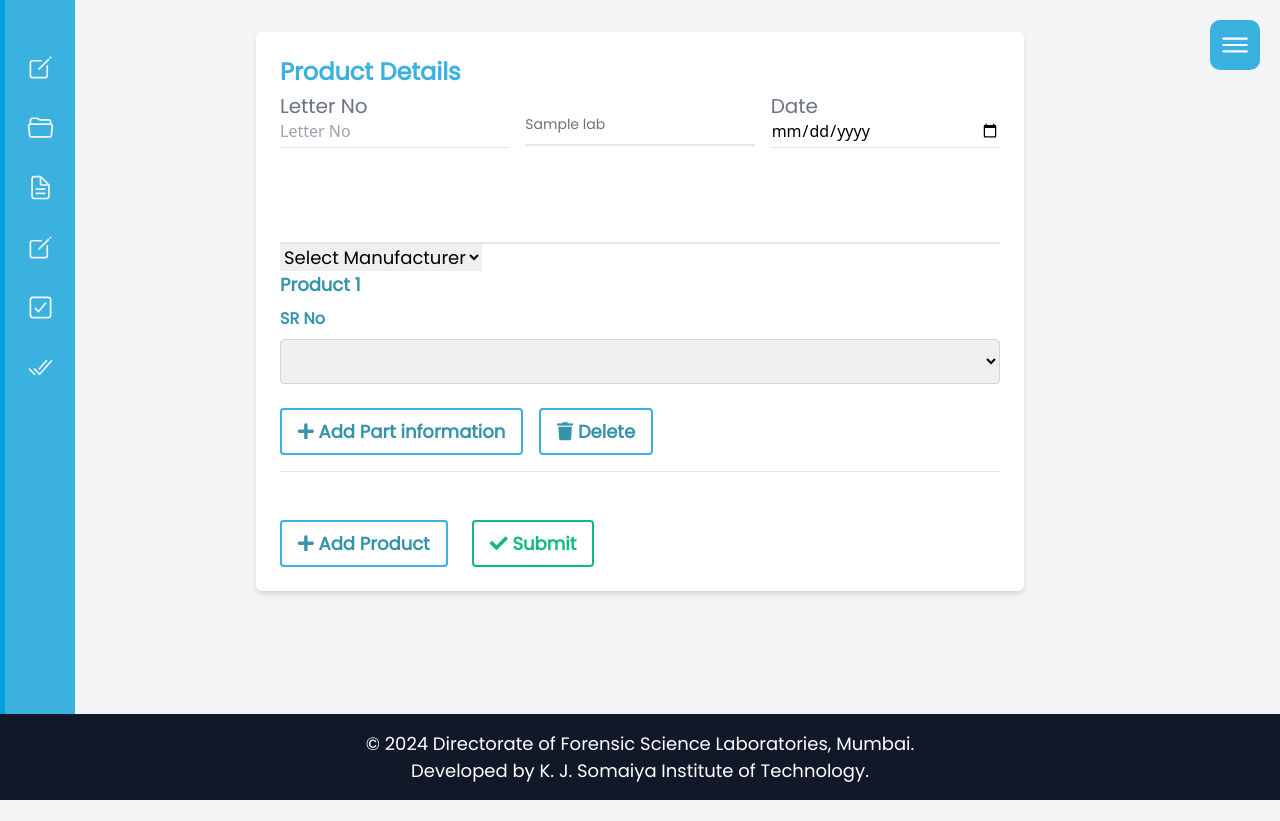
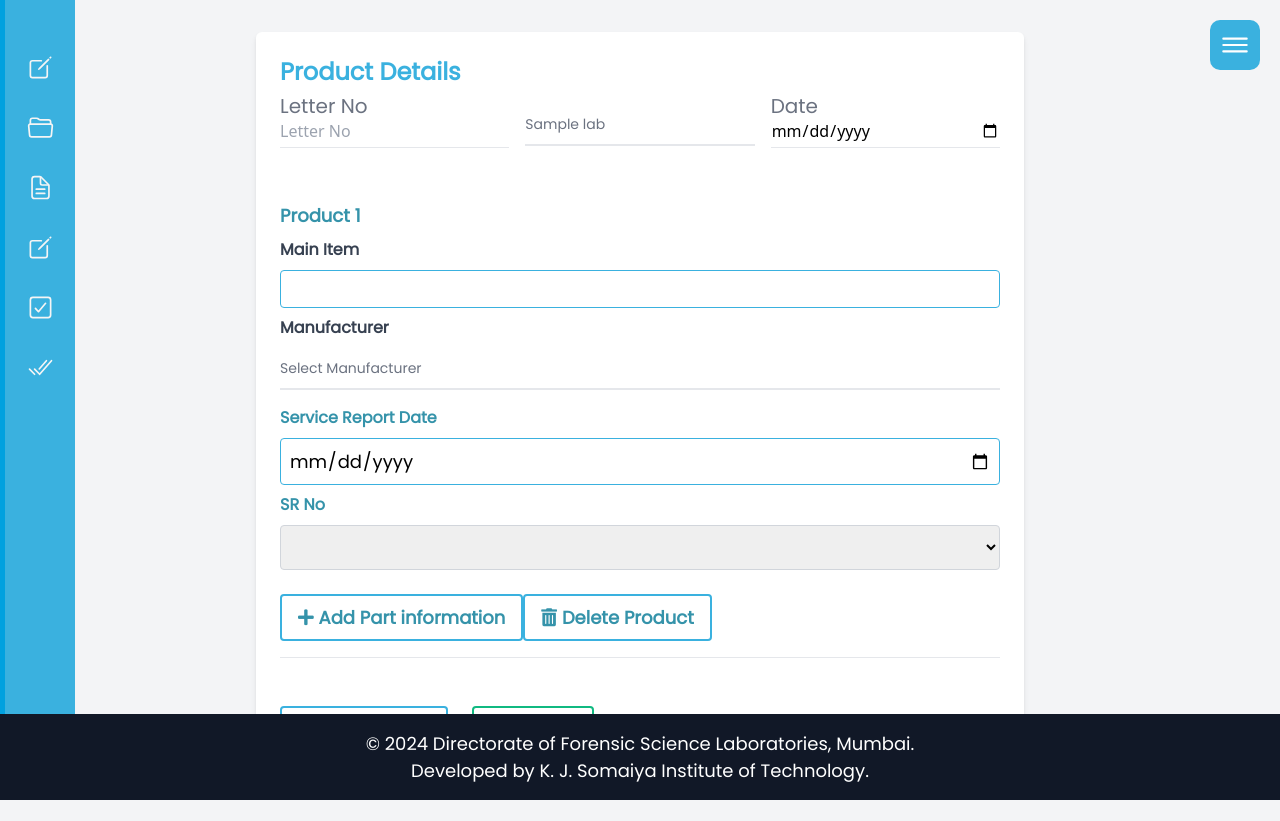
Before and after one commit to samarth23-tech23/DFSL, a Django app: page /letterGenerate/form/ in a window 1280 px wide. Before the commit the page ends 800 px from the top, so only its background shows below. Run offline with Django 5.2, Linux system fonts and the light colour scheme; tables that the repository leaves empty hold one stand-in row (values such as "Sample post"); lists and menus that the app fills with data are empty; some libraries are stand-ins or nearby versions.

Commit message:
Form 1 done

```diff
--- a/letterCreation/admin.py
+++ b/letterCreation/admin.py
@@ -54,7 +54,7 @@ class ProductAdmin(admin.ModelAdmin):
 
 @admin.register(Subproduct)
 class SubproductAdmin(admin.ModelAdmin):
-    list_display = ['id', 'product', 'type_of_part', 'part_name', 'specification', 'quantity', 'period_of_amc_contract', 'amc_provider']
+    list_display = ['id', 'product', 'type_of_part', 'part_name', 'specification', 'quantity', 'amc_provider']
 
 @admin.register(Quotation)
 class QuotationAdmin(admin.ModelAdmin):
--- a/letterCreation/models.py
+++ b/letterCreation/models.py
@@ -81,7 +81,7 @@ class Subproduct(models.Model):
     part_name = models.CharField(max_length=255)
     specification = models.TextField()
     quantity = models.IntegerField()
-    period_of_amc_contract = models.CharField(max_length=255)
+    # period_of_amc_contract = models.CharField(max_length=255)
     amc_provider = models.ForeignKey('AMCProvider', on_delete=models.CASCADE)
 
     def __str__(self):
--- a/letterCreation/templates/form1.html
+++ b/letterCreation/templates/form1.html
@@ -148,20 +148,6 @@
                 </div>
             </div><br><br>
 
-            <label for="main_item" class="sr-only">Main Item</label>
-                <input id="main_item" name="main_item" class="block py-2.5 px-0 w-full text-sm text-gray-500 bg-transparent border-0 border-b-2 border-gray-200 appearance-none dark:text-gray-400 dark:border-gray-700 focus:outline-none focus:ring-0 focus:border-gray-200 peer" list="main_item_list">
-
-
-                <datalist id="main_item_list">
-                    {% for main_item in main_items %}
-                        <option value="{{ main_item.name }}" data-id="{{ main_item.id }}">
-                    {% endfor %}
-                </datalist>
-
-
-            <select id="manufacturer">
-                <option value="">Select Manufacturer</option>
-            </select>
 
 
             <div id="productDetails">
@@ -181,7 +167,6 @@
 
         </div>
     </div>
-
 
 
     <script>
@@ -208,7 +193,8 @@
         }
 
         // Event listener for main item change
-        document.getElementById('main_item').addEventListener('change', function() {
+        function addMainItemChangeEventListener(mainItemInput, manufacturerSelect, srNoSelect) {
+            mainItemInput.addEventListener('change', function() {
                 var mainItem = this.value;
                 console.log(`Selected main item: ${mainItem}`);  // Debugging statement
 
@@ -220,7 +206,6 @@
                     .then(data => {
                         console.log('Fetched manufacturer names:', data.manufacturer_names);  // Debugging statement
 
-                    var manufacturerSelect = document.getElementById('manufacturer');
                         manufacturerSelect.innerHTML = '';
 
                         if (data.manufacturer_names.length > 0) {
@@ -236,7 +221,7 @@
                             manufacturerSelect.value = firstManufacturer;
 
                             const labId = document.getElementById('lab_select').value;
-                        fetchSrNumbers(labId, mainItem, firstManufacturer, document.querySelector(`#sr_no_1`));
+                            fetchSrNumbers(labId, mainItem, firstManufacturer, srNoSelect);
                         } else {
                             var option = document.createElement('option');
                             option.textContent = 'No manufacturers found';
@@ -245,26 +230,27 @@
                     })
                     .catch(error => console.error('Error fetching manufacturers:', error));
             });
+        }
 
         // Event listener for lab, main item, and manufacturer changes to fetch SR numbers
-        function addSrNumberEventListeners(srNoSelect) {
+        function addSrNumberEventListeners(srNoSelect, mainItemInput, manufacturerSelect) {
             document.getElementById('lab_select').addEventListener('change', function() {
                 const labId = this.value;
-                const mainItemName = document.getElementById('main_item').value;
-                const manufacturer = document.getElementById('manufacturer').value;
+                const mainItemName = mainItemInput.value;
+                const manufacturer = manufacturerSelect.value;
                 fetchSrNumbers(labId, mainItemName, manufacturer, srNoSelect);
             });
 
-            document.getElementById('main_item').addEventListener('change', function() {
+            mainItemInput.addEventListener('change', function() {
                 const labId = document.getElementById('lab_select').value;
                 const mainItemName = this.value;
-                const manufacturer = document.getElementById('manufacturer').value;
+                const manufacturer = manufacturerSelect.value;
                 fetchSrNumbers(labId, mainItemName, manufacturer, srNoSelect);
             });
 
-            document.getElementById('manufacturer').addEventListener('change', function() {
+            manufacturerSelect.addEventListener('change', function() {
                 const labId = document.getElementById('lab_select').value;
-                const mainItemName = document.getElementById('main_item').value;
+                const mainItemName = mainItemInput.value;
                 const manufacturer = this.value;
                 fetchSrNumbers(labId, mainItemName, manufacturer, srNoSelect);
             });
@@ -287,6 +273,57 @@
             productTitle.textContent = `Product ${productId}`;
             productSection.appendChild(productTitle);
 
+            // Main Item Input
+            const mainItemLabel = document.createElement('label');
+            mainItemLabel.textContent = 'Main Item';
+            mainItemLabel.classList.add('block', 'text-gray-700', 'text-base', 'font-bold', 'mb-2');
+            productSection.appendChild(mainItemLabel);
+
+            const mainItemInput = document.createElement('input');
+            mainItemInput.setAttribute('id', `main_item_${productId}`);
+            mainItemInput.setAttribute('name', `main_item_${productId}`);
+            mainItemInput.setAttribute('list', `main_item_list_${productId}`);
+            mainItemInput.classList.add('block', 'py-2.5', 'px-0', 'w-full', 'text-sm', 'text-gray-500', 'bg-transparent', 'border-0', 'border-b-2', 'border-gray-200', 'appearance-none', 'dark:text-gray-400', 'dark:border-gray-700', 'focus:outline-none', 'focus:ring-0', 'focus:border-gray-200', 'peer');
+            productSection.appendChild(mainItemInput);
+
+            const mainItemDatalist = document.createElement('datalist');
+            mainItemDatalist.setAttribute('id', `main_item_list_${productId}`);
+            {% for main_item in main_items %}
+            const mainItemOption_{{main_item.id}} = document.createElement('option');
+            mainItemOption_{{main_item.id}}.setAttribute('value', '{{ main_item.name }}');
+            mainItemOption_{{main_item.id}}.setAttribute('data-id', '{{ main_item.id }}');
+            mainItemDatalist.appendChild(mainItemOption_{{main_item.id}});
+            {% endfor %}
+            productSection.appendChild(mainItemDatalist);
+
+            // Manufacturer Select
+            const manufacturerLabel = document.createElement('label');
+            manufacturerLabel.textContent = 'Manufacturer';
+            manufacturerLabel.classList.add('block', 'text-gray-700', 'text-base', 'font-bold', 'mb-2');
+            productSection.appendChild(manufacturerLabel);
+
+            const manufacturerSelect = document.createElement('select');
+            manufacturerSelect.setAttribute('id', `manufacturer_${productId}`);
+            manufacturerSelect.classList.add('block', 'py-2.5', 'px-0', 'w-full', 'text-sm', 'text-gray-500', 'bg-transparent', 'border-0', 'border-b-2', 'border-gray-200', 'appearance-none', 'dark:text-gray-400', 'dark:border-gray-700', 'focus:outline-none', 'focus:ring-0', 'focus:border-gray-200', 'peer');
+            const manufacturerOption = document.createElement('option');
+            manufacturerOption.setAttribute('value', '');
+            manufacturerOption.textContent = 'Select Manufacturer';
+            manufacturerSelect.appendChild(manufacturerOption);
+            productSection.appendChild(manufacturerSelect);
+
+            // Service Report Date
+            const serviceReportDateLabel = document.createElement('label');
+            serviceReportDateLabel.textContent = 'Service Report Date';
+            serviceReportDateLabel.style.color = '#3593aa';
+            serviceReportDateLabel.classList.add('block', 'text-gray-700', 'text-base', 'font-bold', 'mb-2', 'mt-4');
+            productSection.appendChild(serviceReportDateLabel);
+
+            const serviceReportDateInput = document.createElement('input');
+            serviceReportDateInput.setAttribute('type', 'date');
+            serviceReportDateInput.setAttribute('id', `service_report_date_${productId}`);
+            serviceReportDateInput.classList.add('border', 'border-gray-300', 'rounded', 'px-3', 'py-2', 'mb-2', 'w-full');
+            productSection.appendChild(serviceReportDateInput);
+
             // SR No Dropdown
             const srNoLabel = document.createElement('label');
             srNoLabel.textContent = 'SR No';
@@ -300,110 +337,154 @@
             productSection.appendChild(srNoSelect);
 
             // Add event listeners for fetching SR numbers
-            addSrNumberEventListeners(srNoSelect);
+            addMainItemChangeEventListener(mainItemInput, manufacturerSelect, srNoSelect);
+            addSrNumberEventListeners(srNoSelect, mainItemInput, manufacturerSelect);
 
             // Add Subproduct Button
             const addSubproductBtn = document.createElement('button');
             addSubproductBtn.innerHTML = '<i class="fas fa-plus"></i> Add Part information';
-            addSubproductBtn.classList.add('bg-green-500', 'hover:bg-green-600', 'font-bold', 'py-2', 'px-4', 'rounded', 'mt-4', 'mr-2');
+            addSubproductBtn.classList.add('bg-blue-500', 'hover:bg-blue-600', 'font-bold', 'py-2', 'px-4', 'rounded', 'mt-4');
             addSubproductBtn.addEventListener('click', addSubproduct);
             productSection.appendChild(addSubproductBtn);
 
             // Delete Product Button
             const deleteProductBtn = document.createElement('button');
-            deleteProductBtn.innerHTML = '<i class="fas fa-trash"></i> Delete';
-            deleteProductBtn.classList.add('bg-red-500', 'hover:bg-red-600', 'font-bold', 'py-2', 'px-4', 'rounded', 'mt-4', 'ml-2');
+            deleteProductBtn.innerHTML = '<i class="fas fa-trash-alt"></i> Delete Product';
+            deleteProductBtn.classList.add('bg-red-500', 'hover:bg-red-600', 'font-bold', 'py-2', 'px-4', 'rounded', 'mt-4');
             deleteProductBtn.addEventListener('click', () => {
                 productSection.remove();
             });
             productSection.appendChild(deleteProductBtn);
 
-            // Append the product section to the product details container
+            // Append Product Section to the Product Details Container
             productDetails.appendChild(productSection);
 
-            // Increment the product ID for the next product
             productId++;
         }
 
+        // Function to add subproduct sections
         function addSubproduct(event) {
-        const productSection = event.target.parentElement;
+    event.preventDefault();
 
-        // Find the number of existing subproducts
-        const subproducts = productSection.querySelectorAll('.subproduct-section').length;
+    const subproductSection = document.createElement('div');
+    subproductSection.classList.add('mb-4', 'subproduct-section');
 
-        // Create Subproduct Section
-        const subproductSection = document.createElement('div');
-        subproductSection.classList.add('ml-8', 'subproduct-section', 'border', 'border-gray-300', 'rounded', 'p-4', 'shadow-md', 'mb-4', 'mt-8');
-
-        // Subproduct Title
-        const subproductTitle = document.createElement('h4');
-        subproductTitle.classList.add('text-lg', 'font-semibold', 'mb-2');
-        subproductTitle.textContent = `Part Information ${subproducts + 1}`;
-        subproductSection.appendChild(subproductTitle);
-
-        // Input for Part Name
     const partNameLabel = document.createElement('label');
     partNameLabel.textContent = 'Part Name';
-        partNameLabel.style.color = '#3593aa';
-        partNameLabel.classList.add('block', 'text-gray-700', 'text-base', 'font-bold', 'mb-2');
+    partNameLabel.classList.add('block', 'text-gray-700', 'text-sm', 'font-bold', 'mb-2');
     subproductSection.appendChild(partNameLabel);
 
     const partNameInput = document.createElement('input');
+    partNameInput.type = 'text';
     partNameInput.classList.add('border', 'border-gray-300', 'rounded', 'px-3', 'py-2', 'mb-2', 'w-full');
     subproductSection.appendChild(partNameInput);
 
-        // Dropdown for Type of Part
-        const partTypes = ['Spare', 'Wear-n-Tear', 'Consumables'];
     const partTypeLabel = document.createElement('label');
-        partTypeLabel.textContent = 'Type of Part';
-        partTypeLabel.style.color = '#3593aa';
-        partTypeLabel.classList.add('block', 'text-gray-700', 'text-base', 'font-bold', 'mb-2');
+    partTypeLabel.textContent = 'Part Type';
+    partTypeLabel.classList.add('block', 'text-gray-700', 'text-sm', 'font-bold', 'mb-2');
     subproductSection.appendChild(partTypeLabel);
 
     const partTypeSelect = document.createElement('select');
     partTypeSelect.classList.add('border', 'border-gray-300', 'rounded', 'px-3', 'py-2', 'mb-2', 'w-full');
+
+    const partTypes = ['Spare', 'Wear-n-Tear', 'Consumables'];
     partTypes.forEach(type => {
         const option = document.createElement('option');
+        option.value = type;
         option.textContent = type;
         partTypeSelect.appendChild(option);
     });
+
     subproductSection.appendChild(partTypeSelect);
 
-        // Input for Specification
-        const specLabel = document.createElement('label');
-        specLabel.textContent = 'Specification';
-        specLabel.style.color = '#3593aa';
-        specLabel.classList.add('block', 'text-gray-700', 'text-base', 'font-bold', 'mb-2');
-        subproductSection.appendChild(specLabel);
+    const partSpecLabel = document.createElement('label');
+    partSpecLabel.textContent = 'Part Specification';
+    partSpecLabel.classList.add('block', 'text-gray-700', 'text-sm', 'font-bold', 'mb-2');
+    subproductSection.appendChild(partSpecLabel);
 
-        const specInput = document.createElement('input');
-        specInput.classList.add('border', 'border-gray-300', 'rounded', 'px-3', 'py-2', 'mb-2', 'w-full');
-        subproductSection.appendChild(specInput);
+    const partSpecInput = document.createElement('input');
+    partSpecInput.type = 'text';
+    partSpecInput.classList.add('border', 'border-gray-300', 'rounded', 'px-3', 'py-2', 'mb-2', 'w-full');
+    subproductSection.appendChild(partSpecInput);
 
-        // Numeric input for Quantity
-        const quantityLabel = document.createElement('label');
-        quantityLabel.textContent = 'Quantity';
-        quantityLabel.style.color = '#3593aa';
-        quantityLabel.classList.add('block', 'text-gray-700', 'text-base', 'font-bold', 'mb-2');
-        subproductSection.appendChild(quantityLabel);
+    const partQtyLabel = document.createElement('label');
+    partQtyLabel.textContent = 'Part Quantity';
+    partQtyLabel.classList.add('block', 'text-gray-700', 'text-sm', 'font-bold', 'mb-2');
+    subproductSection.appendChild(partQtyLabel);
 
-        const quantityInput = document.createElement('input');
-        quantityInput.setAttribute('type', 'number');
-        quantityInput.classList.add('border', 'border-gray-300', 'rounded', 'px-3', 'py-2', 'mb-2', 'w-full');
-        subproductSection.appendChild(quantityInput);
+    const partQtyInput = document.createElement('input');
+    partQtyInput.type = 'number';
+    partQtyInput.classList.add('border', 'border-gray-300', 'rounded', 'px-3', 'py-2', 'mb-2', 'w-full');
+    subproductSection.appendChild(partQtyInput);
 
-        // Append the subproduct section to the product section
-        productSection.appendChild(subproductSection);
+    const parentProductSection = event.target.closest('.product-section');
+    parentProductSection.appendChild(subproductSection);
 }
 
-        // Add initial product section on page load
-        document.addEventListener('DOMContentLoaded', () => {
+
+        // Initial call to add first product section
+        document.addEventListener('DOMContentLoaded', function() {
+            addProduct();
+
+            const addProductBtn = document.getElementById('addProductBtn');
+            addProductBtn.addEventListener('click', function() {
                 addProduct();
             });
+        });
 
-        // Add more product sections on button click
-        document.getElementById('addProductBtn').addEventListener('click', addProduct);
+
+        function submitForm() {
+    const formData = new FormData();
+
+    // Add letter number, lab name, and date
+    formData.append('letter_no', document.getElementById('letter_no').value);
+    formData.append('lab_name', document.getElementById('lab_select').value);
+    formData.append('date', document.getElementById('letter_date').value);
+
+    // Get all product sections
+    const productSections = document.querySelectorAll('.product-section');
+
+    productSections.forEach((productSection, index) => {
+        const srNoSelect = productSection.querySelector(`[id^=sr_no]`);
+        const serviceReportDateInput = productSection.querySelector(`[id^=service_report_date]`);
+
+        formData.append(`products[${index}][sr_no]`, srNoSelect.value);
+        formData.append(`products[${index}][service_report_date]`, serviceReportDateInput.value);
+
+        // Get all subproduct sections within the current product section
+        const subproductSections = productSection.querySelectorAll('.subproduct-section');
+        subproductSections.forEach((subproductSection, subIndex) => {
+            const partNameInput = subproductSection.querySelector(`input[type="text"]:nth-of-type(1)`);
+            const partTypeSelect = subproductSection.querySelector(`select`);
+            const partSpecInput = subproductSection.querySelector(`input[type="text"]:nth-of-type(2)`);
+            const partQtyInput = subproductSection.querySelector(`input[type="number"]`);
+
+            formData.append(`products[${index}][subproducts][${subIndex}][part_name]`, partNameInput.value);
+            formData.append(`products[${index}][subproducts][${subIndex}][part_type]`, partTypeSelect.value);
+            formData.append(`products[${index}][subproducts][${subIndex}][part_specification]`, partSpecInput.value);
+            formData.append(`products[${index}][subproducts][${subIndex}][part_quantity]`, partQtyInput.value);
+        });
+    });
+
+    // Send the form data to the server
+    fetch('/letterGenerate/submit_form/', {
+        method: 'POST',
+        body: formData
+    })
+    .then(response => response.json())
+    .then(data => {
+        console.log('Success:', data);
+        alert('Form submitted successfully!');
+    })
+    .catch(error => {
+        console.error('Error:', error);
+        alert('There was an error submitting the form.');
+    });
+}
+
+
     </script>
+
 
 
 </body>
--- a/letterCreation/views.py
+++ b/letterCreation/views.py
@@ -181,51 +181,75 @@ def letter_detail7(request, product_id):
 @csrf_exempt
 def submit_form(request):
     if request.method == 'POST':
-        data = json.loads(request.body.decode('utf-8'))
+        try:
+            # Get form data
+            letter_no = request.POST.get('letter_no')
+            lab_name_id = request.POST.get('lab_name')
+            letter_date = request.POST.get('date')
 
-        letter_no = data.get('letter_no')
-        lab_name = data.get('lab_name')
-        letter_date = data.get('letter_date')
+            if not lab_name_id.isdigit():
+                raise ValueError(f"lab_name_id is not a digit: {lab_name_id}")
 
-        letter = Letter.objects.create(
-            letter_no=letter_no,
-            lab_name=lab_name,
-            letter_date=letter_date
-        )
-
-        products_data = data.get('products', [])
-        for product_data in products_data:
-            product = Product.objects.create(
-                letter=letter,
-                sr_no=product_data.get('Product SR'),
-                name=product_data.get('Product Name'),
-                price=product_data.get('Product Price'),
-                buying_date=product_data.get('Buying Date'),
-                department_name=product_data.get('Department Name')
+            # Create a Letter instance
+            letter = Letter.objects.create(
+                letter_no=letter_no,
+                lab_name_id=lab_name_id,
+                letter_date=letter_date
             )
 
-            subproducts_data = product_data.get('Subproducts', [])
-            for subproduct_data in subproducts_data:
-                amc_provider_name = subproduct_data.get('AMC Provider')
-                amc_provider, created = AMCProvider.objects.get_or_create(name=amc_provider_name.strip())
+            # Process products
+            product_index = 0
+            while True:
+                sr_no = request.POST.get(f'products[{product_index}][sr_no]')
+                service_report_date = request.POST.get(f'products[{product_index}][service_report_date]')
 
-                Subproduct.objects.create(
-                    product=product,
-                    type_of_part=subproduct_data.get('Type of Part'),
-                    part_name=subproduct_data.get('Part Name'),
-                    specification=subproduct_data.get('Specification'),
-                    quantity=subproduct_data.get('Quantity'),
-                    period_of_amc_contract=subproduct_data.get('Period of AMC Contract'),
-                    service_report_date=subproduct_data.get('Service Report Date'),
-                    amc_provider=amc_provider
-                )
+                if not sr_no:
+                    break
 
-        return JsonResponse({'message': 'Form submitted successfully!'})
+                # Find the product by SR No
+                try:
+                    product = Product.objects.get(sr_no=sr_no)
+                    amc_provider = product.amc_provider  # Assume AMC provider is a field in the Product model
+                except Product.DoesNotExist:
+                    raise ValueError(f"Product with SR No {sr_no} does not exist")
 
-    return JsonResponse({'message': 'Error submitting form. Please try again.'}, status=400)
+                # Update service report date
+                product.service_report_date = service_report_date
+                product.save()
 
+                # Process subproducts
+                subproduct_index = 0
+                while True:
+                    part_name = request.POST.get(f'products[{product_index}][subproducts][{subproduct_index}][part_name]')
+                    if not part_name:
+                        break
 
+                    part_type = request.POST.get(f'products[{product_index}][subproducts][{subproduct_index}][part_type]')
+                    part_specification = request.POST.get(f'products[{product_index}][subproducts][{subproduct_index}][part_specification]')
+                    part_quantity = request.POST.get(f'products[{product_index}][subproducts][{subproduct_index}][part_quantity]')
 
+                    if not part_quantity.isdigit():
+                        raise ValueError(f"Part quantity is not a digit: {part_quantity}")
+
+                    # Create a Subproduct instance
+                    Subproduct.objects.create(
+                        product=product,
+                        part_name=part_name,
+                        type_of_part=part_type,
+                        specification=part_specification,
+                        quantity=part_quantity,
+                        amc_provider=amc_provider  # Use AMC provider from the Product model
+                    )
+                    subproduct_index += 1
+
+                product_index += 1
+
+            return JsonResponse({'success': True})
+
+        except Exception as e:
+            return JsonResponse({'success': False, 'error': str(e)}, status=400)
+
+    return JsonResponse({'success': False, 'error': 'Method not allowed'}, status=405)
 @csrf_exempt
 def submit_quotation_info(request):
     if request.method == 'POST':
```
Also changed, not shown: letterCreation/migrations/0011_remove_subproduct_period_of_amc_contract.py (added). Lines whose indentation alone changed are shown as unchanged.
